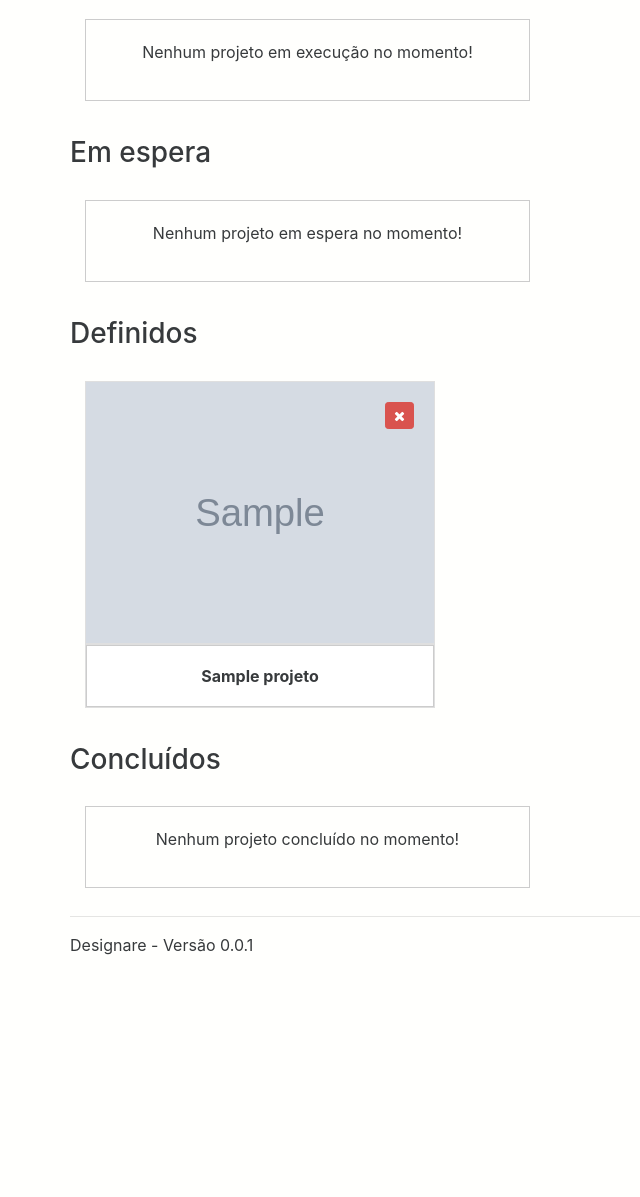
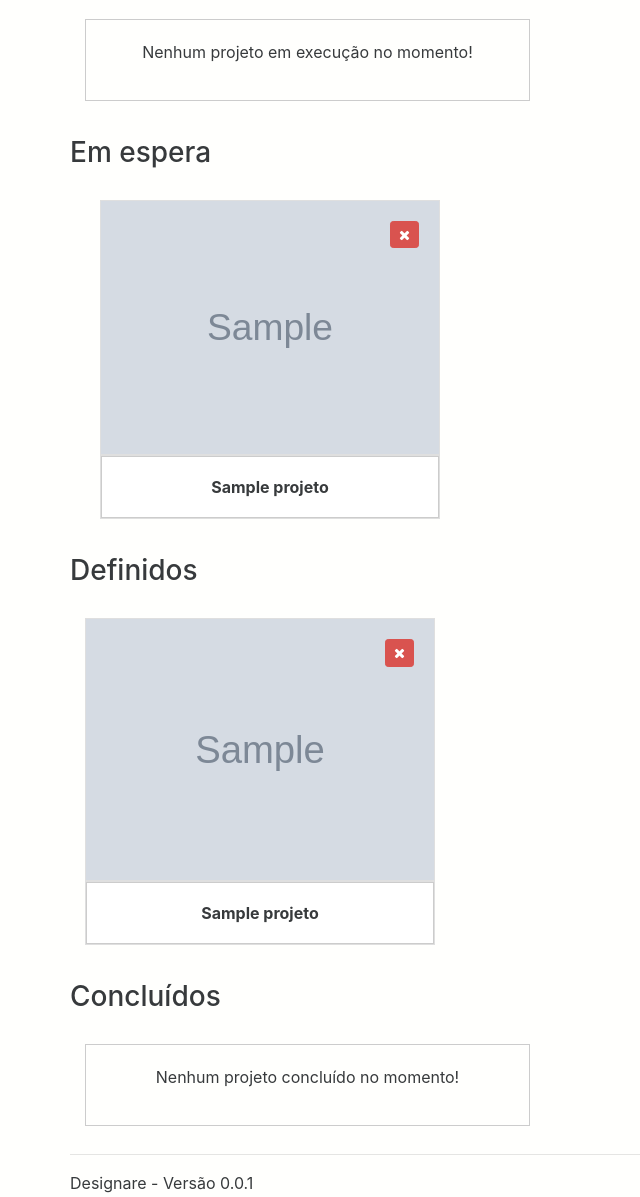
Before and after one commit to dvmuccillo/designare, a Django app: template designare/projetos/templates/projetos/index.html in a window 1280 px wide. Shown: the part 316-1513 px from the top of the page, without its empty margins (0-640 px from the left). Before the commit the page ends 1271 px from the top, so only its background shows below. Run offline with Django 3.2, Linux system fonts and the light colour scheme; tables that the repository leaves empty hold one stand-in row (values such as "Sample post"); the template is opened without the code that fills it: values that come from a table or form of the project are taken from there, most other values are stand-ins (such as "Sample title", 1, 10 or a date in 2020); grey boxes marked "Sample" are stand-in pictures; some libraries are stand-ins or nearby versions.

Commit message:
Corrigido cadastro de projeto.
Projetos cadastrados sem metodologia são corretamente listados como 'Em
Espera'.

```diff
--- a/designare/projetos/templates/projetos/index.html
+++ b/designare/projetos/templates/projetos/index.html
@@ -75,9 +75,16 @@
                         </span>
                         <select class="form-control border-square" id="select-metodologia" name="metodologia">
                             {% if metodologias %}
+                                <optgroup label="Selecionar mais tarde">
+                                    <option value="0">Não aplicar nenhuma metodologia agora</option>
+                                </optgroup>
+                                <optgroup label="Selecione uma metodologia">
                                     {% for metodologia in metodologias %}
                                         <option value="{{ metodologia.pk }}">{{ metodologia.nome }}</option>
                                     {% endfor %}
+                                </optgroup>
+                            {% else %}
+                                <option value="0">Nenhuma metodologia cadastrada</option>
                             {% endif %}
                         </select>
                     </div>
@@ -115,6 +122,37 @@
         <div class="row m-y-2">
             <h3>Em espera</h3>
         </div>
+        {% if projetos_espera %}
+                {% for projeto in projetos_espera %}
+                    <div class="col-md-4">
+                        <div class="row m-a-0">
+                            <div class="card border-square m-b-0">
+                                <img src="/{{ projeto.imagem_capa }}" class="card-img border-square" width="100%" height="100%">
+                                <div class="card-img-overlay">
+                                    <div class="pull-md-right">
+                                        <a
+                                            href="{% url 'projetos:excluir_projeto' projeto.pk %}" class="btn btn-danger btn-sm"
+                                            data-tooltip="tooltip" data-placement="top" title="Excluir"
+                                        >
+                                            <i class="fa fa-times"></i>
+                                        </a>
+                                    </div>
+                                </div>
+                            </div>
+                        </div>
+                        <div class="row m-a-0">
+                            <div class="card border-square">
+                                <a
+                                    class="btn btn-secondary card-block btn-block border-square"
+                                    href="{% url 'projetos:detalhes' projeto.pk %}"
+                                >
+                                    <b>{{ projeto.nome }}</b>
+                                </a>
+                            </div>
+                        </div>
+                    </div>
+                {% endfor %}
+            {% else %}
             <div class="row">
                 <div class="col-md-5">
                     <div class="card card-outline-secondary text-xs-center border-square">
@@ -126,6 +164,7 @@
                     </div>
                 </div>
             </div>
+            {% endif %}
     </div>
     <div class="container">
         <div class="row m-y-2">
```
Also changed, not shown: designare/metodologias/templates/metodologias/nova.html (+13 -4 lines), designare/projetos/views.py (+12 -1 lines). Lines whose indentation alone changed are shown as unchanged.
